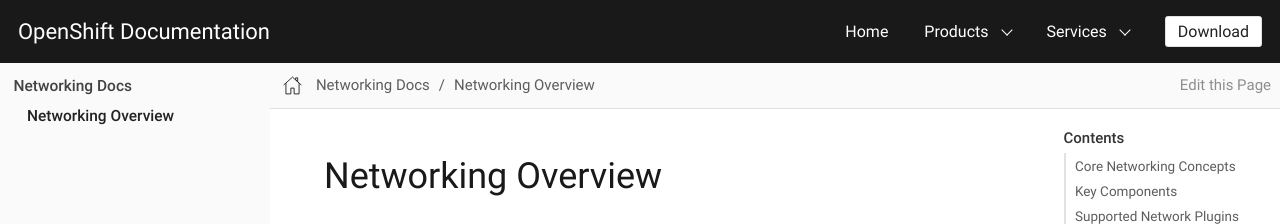
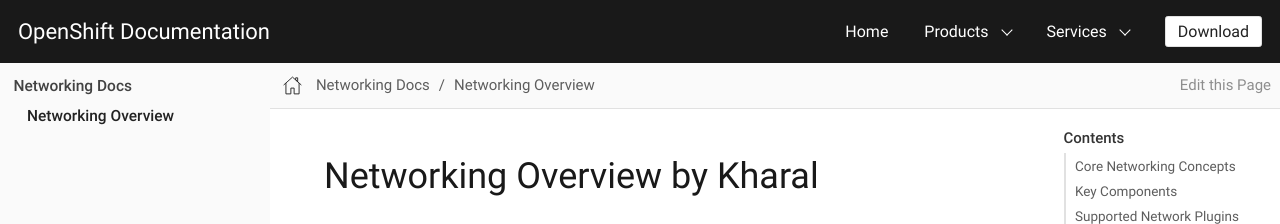
Before and after one commit to AtharKharal/openshift-docs-site, a plain HTML site: page ocp-networking/4.14/index.html in a window 1280 px wide. Shown: the top 224 px of the page. Drawn offline with Linux system fonts and the light colour scheme.

Commit message:
deploy: 269f7c66ba63b5ca4228b66f9474f3dd82290a2c

```diff
--- a/ocp-networking/4.14/index.html
+++ b/ocp-networking/4.14/index.html
@@ -3,7 +3,7 @@
   <head>
     <meta charset="utf-8">
     <meta name="viewport" content="width=device-width,initial-scale=1">
-    <title>Networking Overview :: OpenShift Documentation</title>
+    <title>Networking Overview by Kharal :: OpenShift Documentation</title>
     <meta name="description" content="Overview of networking components, configuration layers, and architecture in OpenShift.">
     <meta name="generator" content="Antora 3.1.10">
     <link rel="stylesheet" href="../../_/css/site.css">
@@ -118,7 +118,7 @@
   <div class="toc-menu"></div>
 </aside>
 <article class="doc">
-<h1 class="page">Networking Overview</h1>
+<h1 class="page">Networking Overview by Kharal</h1>
 <div id="preamble">
 <div class="sectionbody">
 <div class="paragraph">
```
